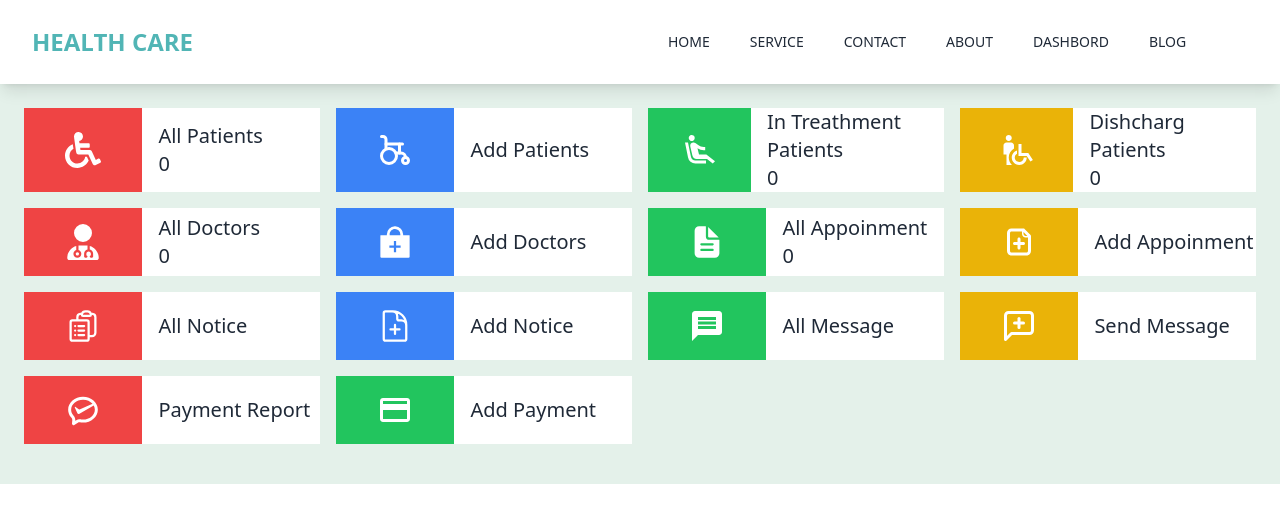
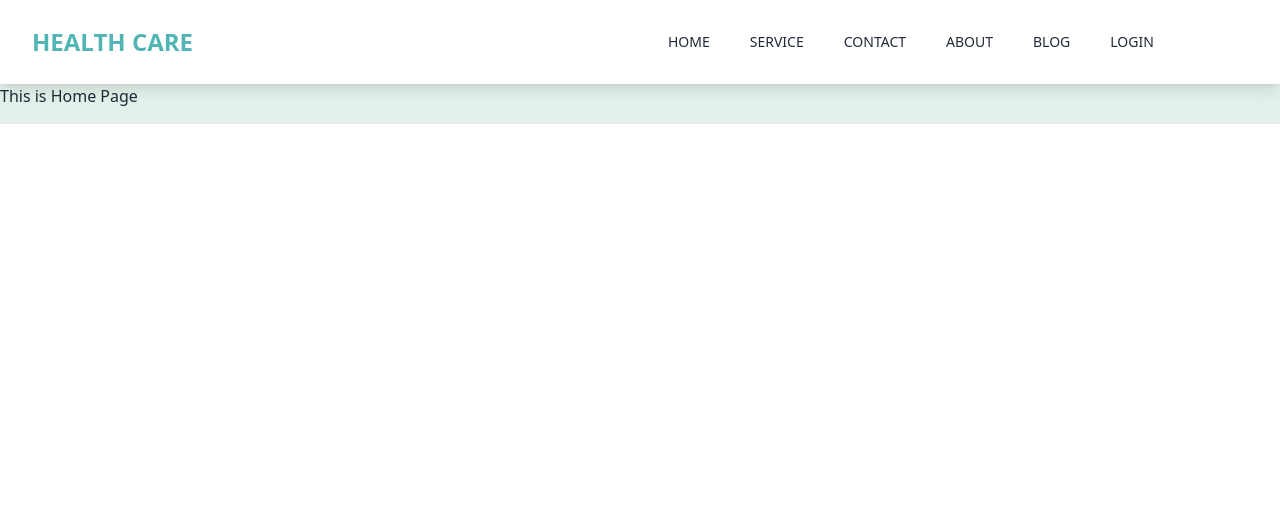
Before and after one commit to 0rakib0/Hospital-Management-Client, a React (Vite) app: page / in a window 1280 px wide. Shown: the top 522 px of the page. Built offline with nearby package versions, Linux system fonts and the light colour scheme; no server answers.

Commit message:
create home round and apploy condition in logout and dashbord with login

```diff
--- /dev/null
+++ b/src/Pages/Home/Home.jsx
@@ -0,0 +1,9 @@
+const Home = () =>{
+    return (
+        <div>
+            <h1>This is Home Page</h1>
+        </div>
+    )
+}
+
+export default Home
--- a/src/Shared/NavBar/Nav.jsx
+++ b/src/Shared/NavBar/Nav.jsx
@@ -1,14 +1,18 @@
 import { Link, NavLink } from "react-router-dom"
+import useAuth from "../../Hook/useAuth"
 
 const Nav = () => {
 
+    const {user} = useAuth()
+
     const navItem = <>
-        <li className="text-md ml-2"><Link to='#home'>HOME</Link></li>
+        <li className="text-md ml-2"><Link to='/'>HOME</Link></li>
         <li className="text-md ml-2"><Link to='#service'>SERVICE</Link></li>
         <li className="text-md ml-2"><Link>CONTACT</Link></li>
         <li className="text-md ml-2"><Link>ABOUT</Link></li>
-        <li className="text-md ml-2"><Link>DASHBORD</Link></li>
         <li className="text-md ml-2"><Link>BLOG</Link></li>
+        {user? <><li className="text-md ml-2"><Link to='/dashbord/'>DASHBORD</Link></li>
+        <li className="text-md ml-2"><Link>LOGOUT</Link></li></>:<li className="text-md ml-2"><Link to='/login/'>LOGIN</Link></li>}
     </>
 
     return (
```
Also changed, not shown: src/Routs/Routs.jsx (+6 -1 lines).
